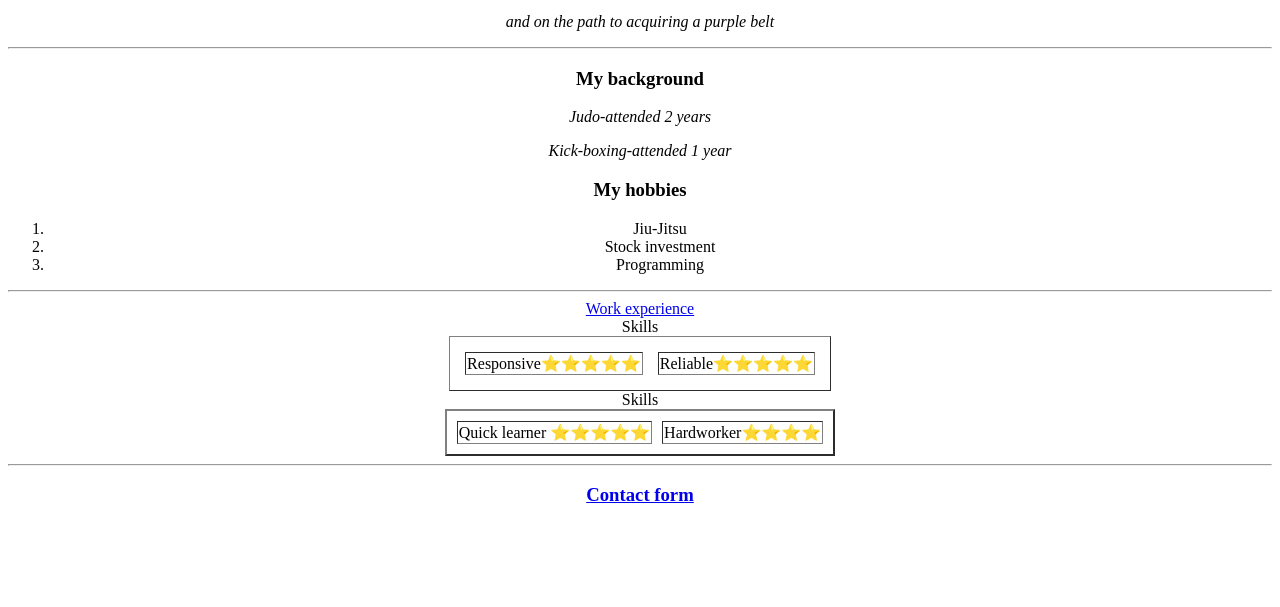
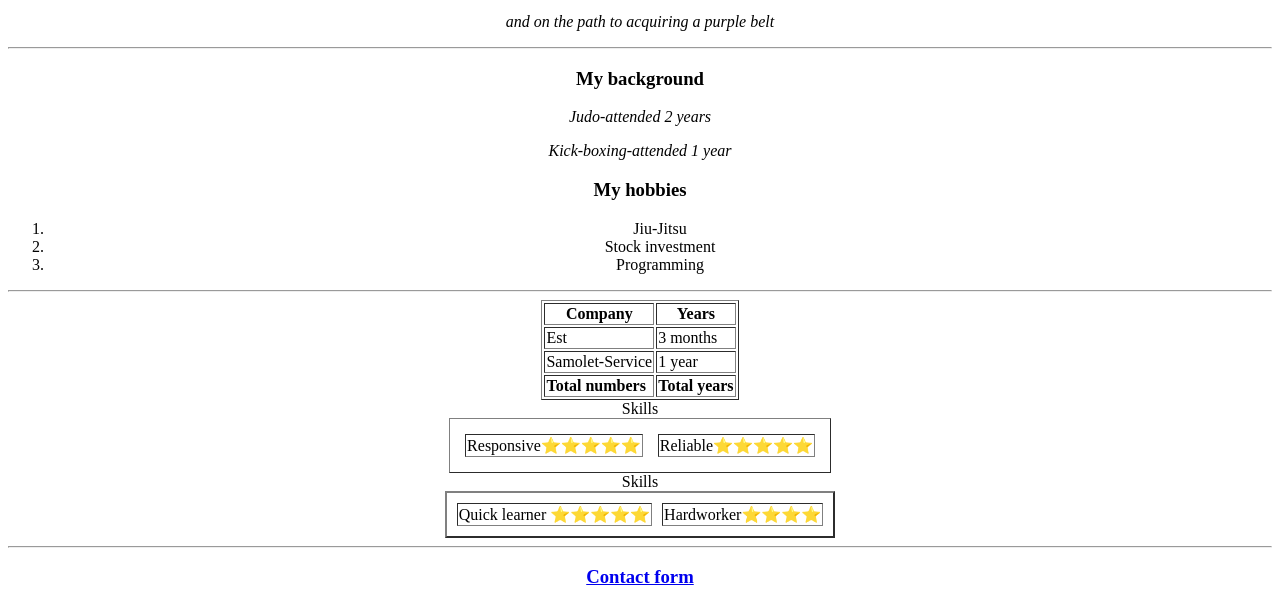
Before and after one commit to Den-Chel/cv, a plain HTML site: page index.html in a window 1280 px wide. Shown: the part 676-1283 px from the top of the page. Before the commit the page ends 1201 px from the top, so only its background shows below. Drawn offline with Linux system fonts and the light colour scheme.

Commit message:
Update index.html

```diff
--- a/index.html
+++ b/index.html
@@ -29,7 +29,31 @@
       <li>Programming</li>
     </ol>
     <hr>
-      <a href="Work experience.html">Work experience</a>
+       <table border="1"border
+      <thead>
+        <tr>
+          <th>Company</th>
+          <th>Years</th>
+        </tr>
+      </thead>
+      <tbody>
+        <tr>
+          <td>Est</td>
+          <td>3 months</td>
+        </tr>
+        <tr>
+          <td>Samolet-Service</td>
+          <td>1 year</td>
+        </tr>
+      </tbody>
+      <tfoot>
+        <tr>
+        <td><strong>Total numbers</strong></td>
+        <td><strong>Total years</strong></td>
+        </tr>
+      </tfoot>
+
+    </table>
     </h3>
    <table border="1" cellspacing="15">
   <thead>
```
